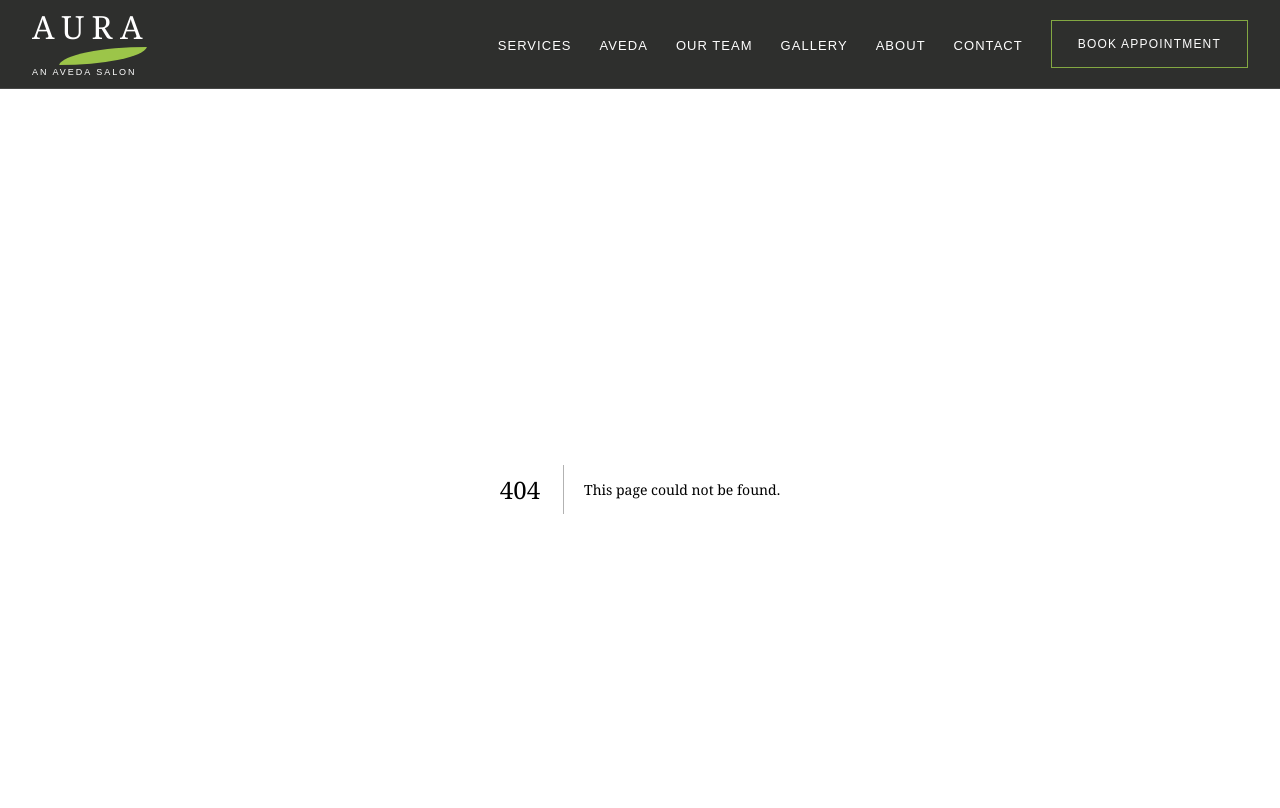
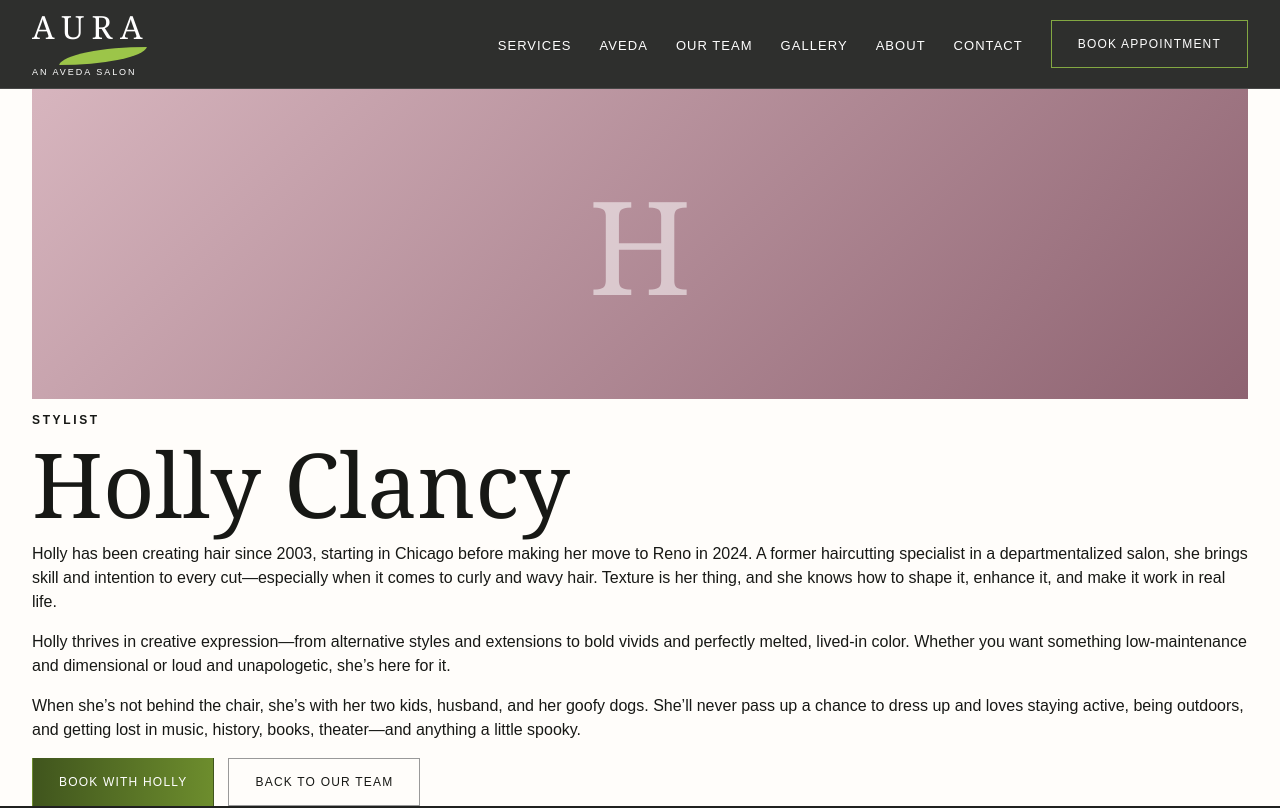
Before and after one commit to rchern315/aurasalon, a Next.js app: page /team/holly-clancy in a window 1280 px wide. Before the commit this address had no page. Shown: the top 808 px of the page. Built offline with nearby package versions, Linux system fonts and the light colour scheme.

Commit message:
Add Holly Clancy bio page

```diff
--- /dev/null
+++ b/app/team/holly-clancy/page.tsx
@@ -0,0 +1,37 @@
+import Link from "next/link";
+import { bookingUrl } from "../../data";
+
+export default function HollyClancyPage() {
+  return (
+    <section className="stylist-page">
+      <div className="shell stylist-layout">
+        <div className="stylist-portrait team-placeholder team-4"><span>H</span></div>
+        <div className="stylist-copy">
+          <p className="eyebrow">Stylist</p>
+          <h1>Holly Clancy</h1>
+          <p>
+            Holly has been creating hair since 2003, starting in Chicago before making her move
+            to Reno in 2024. A former haircutting specialist in a departmentalized salon, she
+            brings skill and intention to every cut—especially when it comes to curly and wavy
+            hair. Texture is her thing, and she knows how to shape it, enhance it, and make it
+            work in real life.
+          </p>
+          <p>
+            Holly thrives in creative expression—from alternative styles and extensions to bold
+            vivids and perfectly melted, lived-in color. Whether you want something low-maintenance
+            and dimensional or loud and unapologetic, she’s here for it.
+          </p>
+          <p>
+            When she’s not behind the chair, she’s with her two kids, husband, and her goofy dogs.
+            She’ll never pass up a chance to dress up and loves staying active, being outdoors,
+            and getting lost in music, history, books, theater—and anything a little spooky.
+          </p>
+          <div className="button-row">
+            <a className="button button-primary" href={bookingUrl}>Book with Holly</a>
+            <Link className="button button-ghost" href="/team">Back to Our Team</Link>
+          </div>
+        </div>
+      </div>
+    </section>
+  );
+}
```
